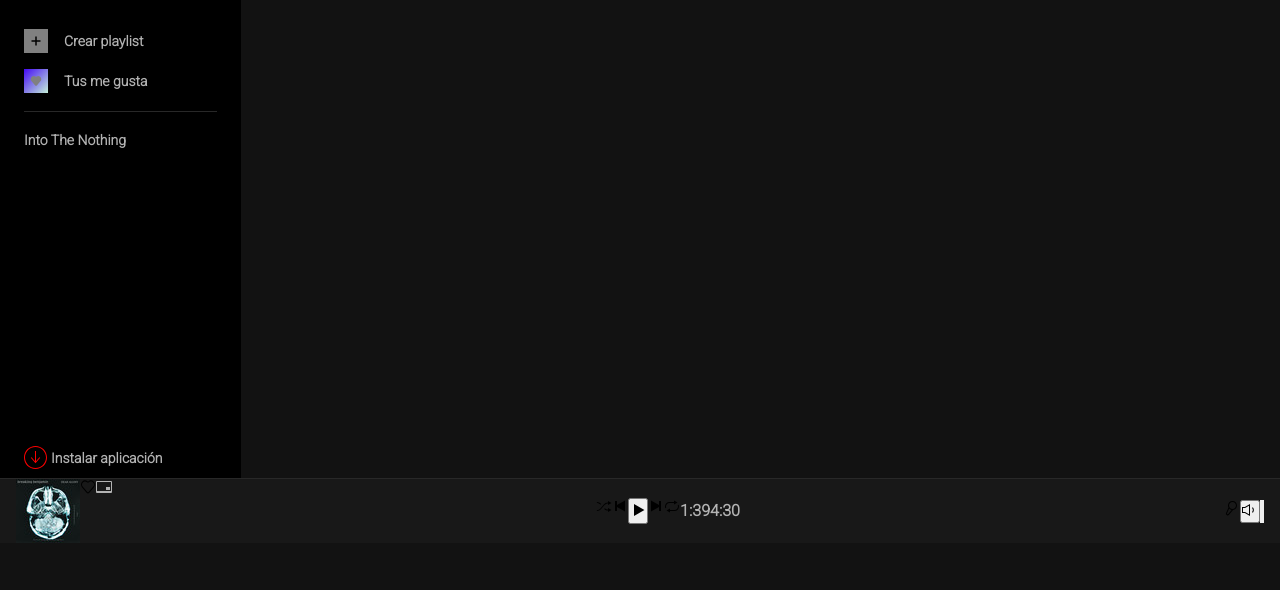
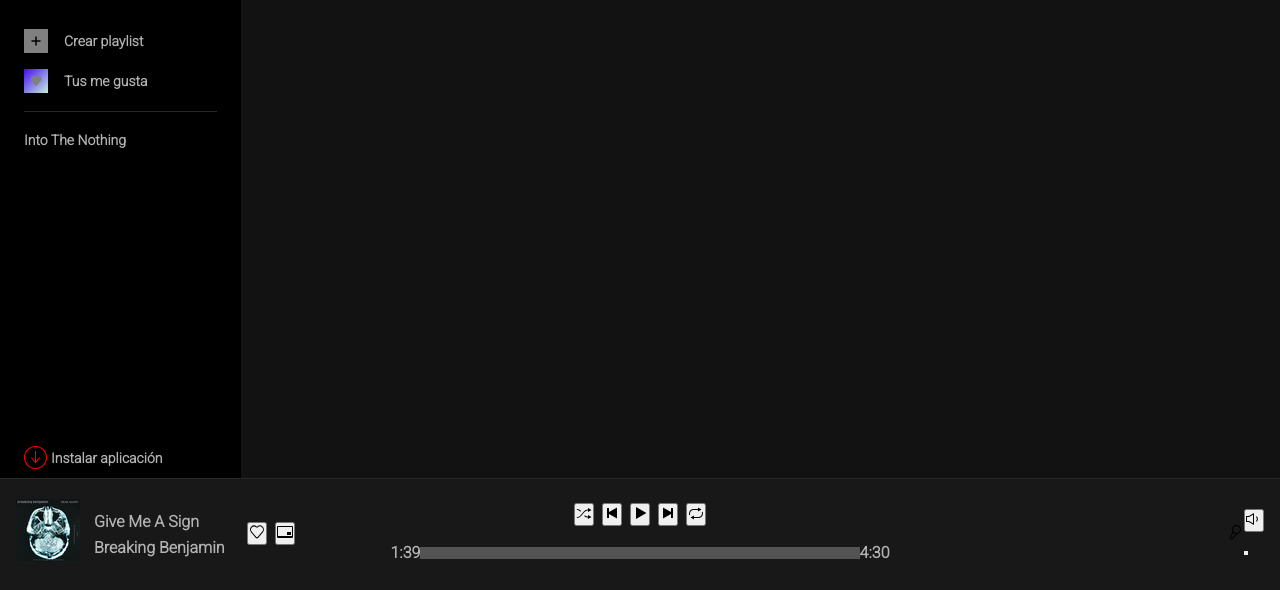
Before and after one commit to DanielDesign/spotifyUI, a plain HTML site: page index.html in a window 1280 px wide. Shown: the part 210-800 px from the top of the page. Drawn offline with Linux system fonts and the light colour scheme.

Commit message:
add changes

```diff
--- a/index.css
+++ b/index.css
@@ -7,6 +7,7 @@
   --color-gray: #b3b3b3;
   --bg-hover-link: #282828;
   --bg-footer: #181818;
+  --bg-progress-bar: #535353;
 }
 
 :root{
@@ -19,13 +20,17 @@
   box-sizing: border-box;
 }
 
+html,body{
+  height: 100%;
+}
+
 body{
   background-color: var(--bg-color);
   color: var(--color-gray);
   line-height: 1.6;
   font-family: 'Roboto', sans-serif;
   font-weight: 700;
-  height: 100vh;
+  /* height: 100vh; */
   min-height: 100%;
   position: relative;
 }
@@ -143,8 +148,10 @@ a,a:link{
   border-top: 1px solid var(--bg-hover-link);
   background-color: var(--bg-footer);
   width: 100%;
-  /* display: flex;
-  flex-direction: column; */
+  height: 14%;
+  display: flex;
+  justify-content: center;
+  flex-direction: column;
 }
 
 .footer .wrapper-footer{
@@ -152,19 +159,86 @@ a,a:link{
   display: flex;
   justify-content: space-between;
   align-items: center;
-  flex-direction: row;
 }
 
-.footer .wrapper-footer div{
+.footer .wrapper-footer > div{
   display: flex;
-  flex-direction: row;
-}
-
-.footer .wrapper-footer .wrapper-song{
-  /* min-width: 130px; */
-  /* width: 30%; */
+  align-items: center;
 }
 
 .footer .wrapper-footer .music-favorites{
+  min-width: 180px;
+  width: 30%;
+}
 
+.footer .song-title{
+  display: flex;
+  flex-direction: column;
+  margin: 0 14px;
 }
+
+.footer .wrapper-icon{
+  padding: 0 8px;
+}
+
+.footer .wrapper-footer .music-controls{
+  max-width: 722px;
+  width: 40%;
+  flex-direction: column;
+}
+
+.footer .wrapper-footer .content-controls,
+.footer .wrapper-footer .line-music{
+  display: flex;
+  width: 100%;
+}
+
+.footer .wrapper-footer .content-controls{
+  margin-bottom: 14px;
+  gap: 8px;
+}
+
+.footer .wrapper-footer .content-controls .control{
+  display: flex;
+}
+
+.footer .wrapper-footer .content-controls .control.left,
+.footer .wrapper-footer .content-controls .control.right{
+  flex: 1;
+  gap: 8px;
+}
+
+.footer .wrapper-footer .content-controls .control.left{
+  justify-content: flex-end;
+}
+
+.footer .wrapper-footer .content-controls .control.center{
+  justify-content: center;
+}
+
+.footer .wrapper-footer .content-controls .control.right{
+  justify-content: flex-start;
+}
+
+.footer .wrapper-footer .line-music{
+  justify-content: space-between;
+  align-items: center;
+}
+
+.footer .wrapper-footer .line-music .progress-bar-wrapper{
+  height: 12px;
+  width: 100%;
+  background-color: var(--bg-progress-bar);
+  position: relative;
+}
+
+.footer .wrapper-footer .line-music .progress-bar-wrapper .progress-bar{
+  height: 100%;
+  width: 100%;
+}
+
+.footer .wrapper-footer .music-volume{
+  min-width: 180px;
+  width: 30%;
+  justify-content: flex-end;
+}
--- a/index.html
+++ b/index.html
@@ -81,36 +81,50 @@
         <div class="wrapper-song">
           <img src="./images/dear_agony.jpg" alt="Image of song Dear Agony">
         </div>
+        <div class="song-title">
+          <a href="#">Give Me A Sign</a>
+          <a href="#">Breaking Benjamin</a>
+        </div>
         <div class="wrapper-icon">
+          <button>
             <svg class="icon-heart music" height="16" width="16" viewBox="0 0 16 16"><path d="M13.764 2.727a4.057 4.057 0 00-5.488-.253.558.558 0 01-.31.112.531.531 0 01-.311-.112 4.054 4.054 0 00-5.487.253A4.05 4.05 0 00.974 5.61c0 1.089.424 2.113 1.168 2.855l4.462 5.223a1.791 1.791 0 002.726 0l4.435-5.195A4.052 4.052 0 0014.96 5.61a4.057 4.057 0 00-1.196-2.883zm-.722 5.098L8.58 13.048c-.307.36-.921.36-1.228 0L2.864 7.797a3.072 3.072 0 01-.905-2.187c0-.826.321-1.603.905-2.187a3.091 3.091 0 012.191-.913 3.05 3.05 0 011.957.709c.041.036.408.351.954.351.531 0 .906-.31.94-.34a3.075 3.075 0 014.161.192 3.1 3.1 0 01-.025 4.403z"></path></svg>
+          </button>
         </div>
         <div class="wrapper-expand">
+          <button>
             <svg class="icon-expand" width="16" height="16" xmlns="http://www.w3.org/2000/svg"><g fill="currentColor" fill-rule="evenodd"><path d="M1 3v9h14V3H1zm0-1h14a1 1 0 0 1 1 1v10a1 1 0 0 1-1 1H1a1 1 0 0 1-1-1V3a1 1 0 0 1 1-1z" fill-rule="nonzero"></path><path d="M10 8h4v3h-4z"></path></g></svg>
+          </button>
         </div>
       </div>
       <div class="music-controls">
-        <div class="">
-          <div>
+        <div class="content-controls">
+          <div class="control left">
+            <button>
               <svg role="img" height="16" width="16" viewBox="0 0 16 16" class="Svg-sc__sc-1bi12j5-0 hPiOwj"><path d="M4.5 6.8l.7-.8C4.1 4.7 2.5 4 .9 4v1c1.3 0 2.6.6 3.5 1.6l.1.2zm7.5 4.7c-1.2 0-2.3-.5-3.2-1.3l-.6.8c1 1 2.4 1.5 3.8 1.5V14l3.5-2-3.5-2v1.5zm0-6V7l3.5-2L12 3v1.5c-1.6 0-3.2.7-4.2 2l-3.4 3.9c-.9 1-2.2 1.6-3.5 1.6v1c1.6 0 3.2-.7 4.2-2l3.4-3.9c.9-1 2.2-1.6 3.5-1.6z"></path></svg>
+            </button>
+            <button>
               <svg role="img" height="16" width="16" viewBox="0 0 16 16" class="Svg-sc__sc-1bi12j5-0 hPiOwj"><path d="M13 2.5L5 7.119V3H3v10h2V8.881l8 4.619z"></path></svg>
+            </button>
           </div>
-          <button>
+          <button class="control center">
             <svg role="img" height="16" width="16" viewBox="0 0 16 16" class="Svg-sc__sc-1bi12j5-0 hPiOwj"><path d="M4.018 14L14.41 8 4.018 2z"></path></svg>
           </button>
-          <div>
+          <div class="control right">
+            <button>
               <svg role="img" height="16" width="16" viewBox="0 0 16 16" class="Svg-sc__sc-1bi12j5-0 hPiOwj"><path d="M11 3v4.119L3 2.5v11l8-4.619V13h2V3z"></path></svg>
+            </button>
+            <button>
               <svg role="img" height="16" width="16" viewBox="0 0 16 16" class="Svg-sc__sc-1bi12j5-0 hPiOwj"><path d="M5.5 5H10v1.5l3.5-2-3.5-2V4H5.5C3 4 1 6 1 8.5c0 .6.1 1.2.4 1.8l.9-.5C2.1 9.4 2 9 2 8.5 2 6.6 3.6 5 5.5 5zm9.1 1.7l-.9.5c.2.4.3.8.3 1.3 0 1.9-1.6 3.5-3.5 3.5H6v-1.5l-3.5 2 3.5 2V13h4.5C13 13 15 11 15 8.5c0-.6-.1-1.2-.4-1.8z"></path></svg>
+            </button>
           </div>
         </div>
         <div class="line-music">
-          <div>1:39</div>
-          <div>
+          <div class="time-start">1:39</div>
+          <div class="progress-bar-wrapper">
             <div class="progress-bar">
-
             </div>
-
           </div>
-          <div>4:30</div>
+          <div class="time-end">4:30</div>
         </div>
       </div>
       <div class="music-volume">
```
Lines whose indentation alone changed are shown as unchanged.
